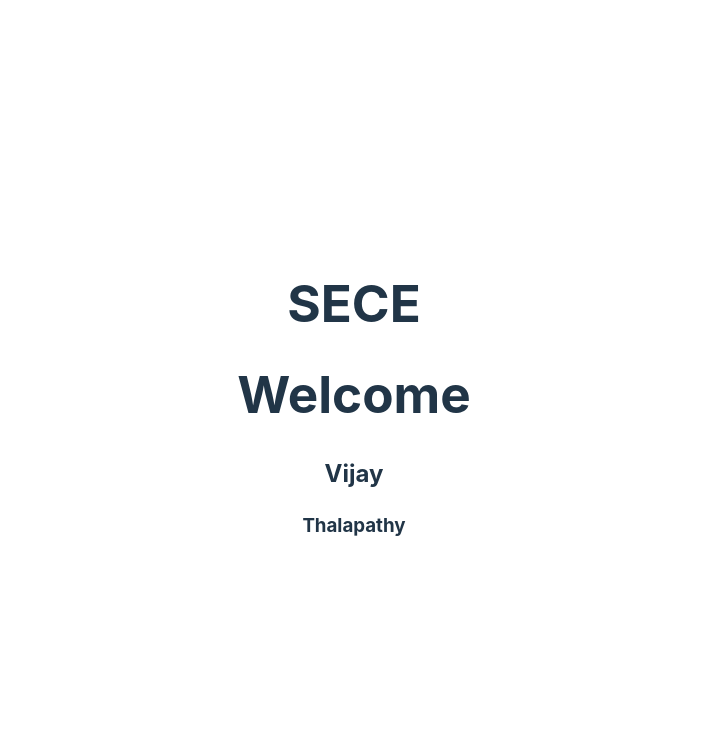
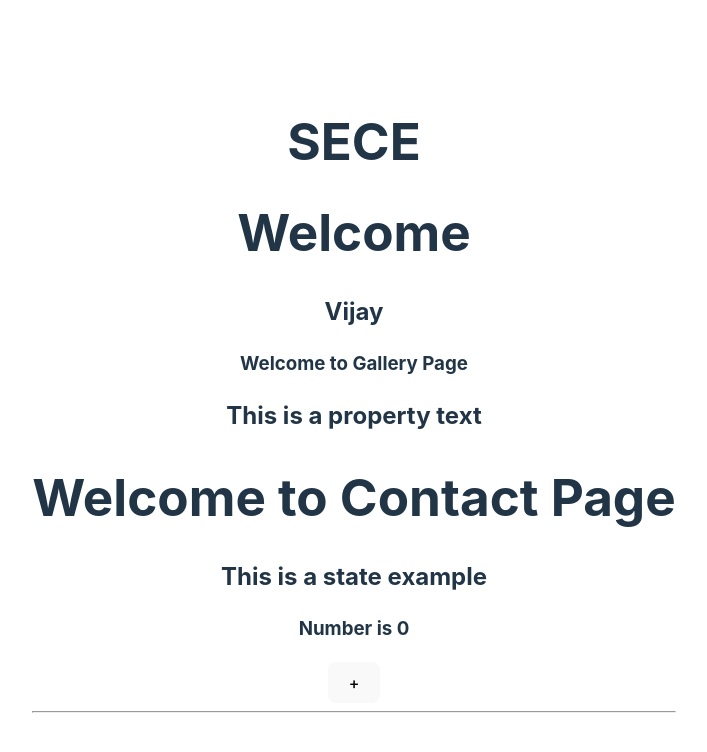
Before and after one commit to harishkumar2006/SECE2025MERN, a React (Vite) app in the folder seceFrontend/: page / in a window 1280 px wide. Shown: the top 752 px of the page, without its empty margins (286-993 px from the left). Built offline with nearby package versions, Linux system fonts and the light colour scheme.

Commit message:
State is committed

```diff
--- /dev/null
+++ b/seceFrontend/src/components/FunctionalComponents/contact.jsx
@@ -0,0 +1,18 @@
+import { useState } from "react";
+
+function Contact(){
+    var [num,setNum]=useState(0);
+    function handleAdd(){
+        setNum(num+1)
+    }
+    return (
+        <div>
+            <h1>Welcome to Contact Page</h1>
+            <h2>This is a state example</h2>
+            <h3>Number is {num}</h3>
+            <button onClick = {()=>{handleAdd()}}>+</button>
+        </div>
+    );
+};
+
+export default Contact
--- a/seceFrontend/src/components/FunctionalComponents/gallery.jsx
+++ b/seceFrontend/src/components/FunctionalComponents/gallery.jsx
@@ -1,7 +1,8 @@
 function Gallery(){
     return (
         <div>
-            <h3>Thalapathy</h3>
+            <h3>Welcome to Gallery Page</h3>
+            <h2>This is a property text</h2>
         </div>
     )
 }
--- a/seceFrontend/src/main.jsx
+++ b/seceFrontend/src/main.jsx
@@ -6,11 +6,13 @@
 import About from './components/FunctionalComponents/about.jsx'
 import ClassComponent from './components/ClassComponents/classcompEG.jsx'
 import Gallery from './components/FunctionalComponents/gallery.jsx'
+import Contact from './components/FunctionalComponents/contact.jsx'
 createRoot(document.getElementById('root')).render(
   <StrictMode>
     <Home/>
     <About/>
     <ClassComponent/>
     <Gallery/>
+    <Contact/><hr/>
   </StrictMode>
 )
```
